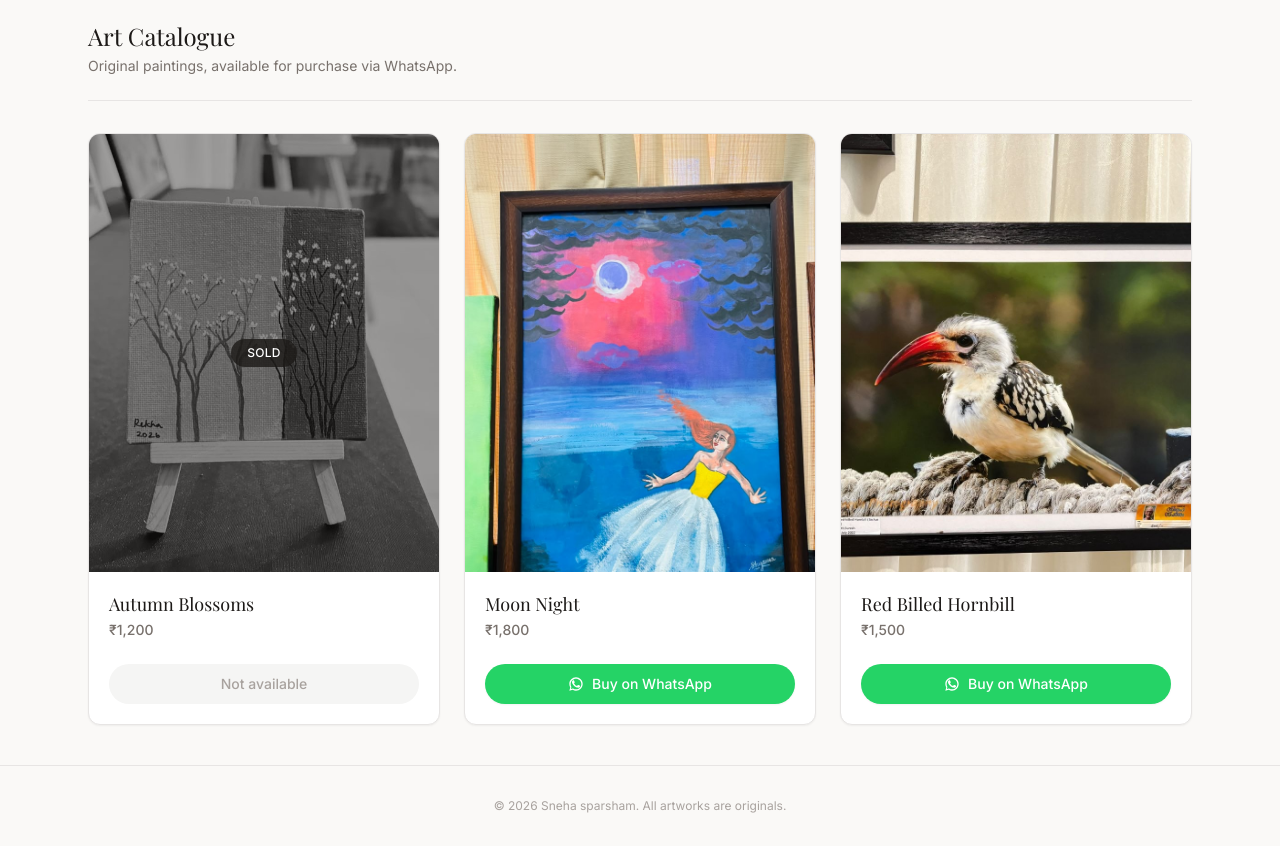
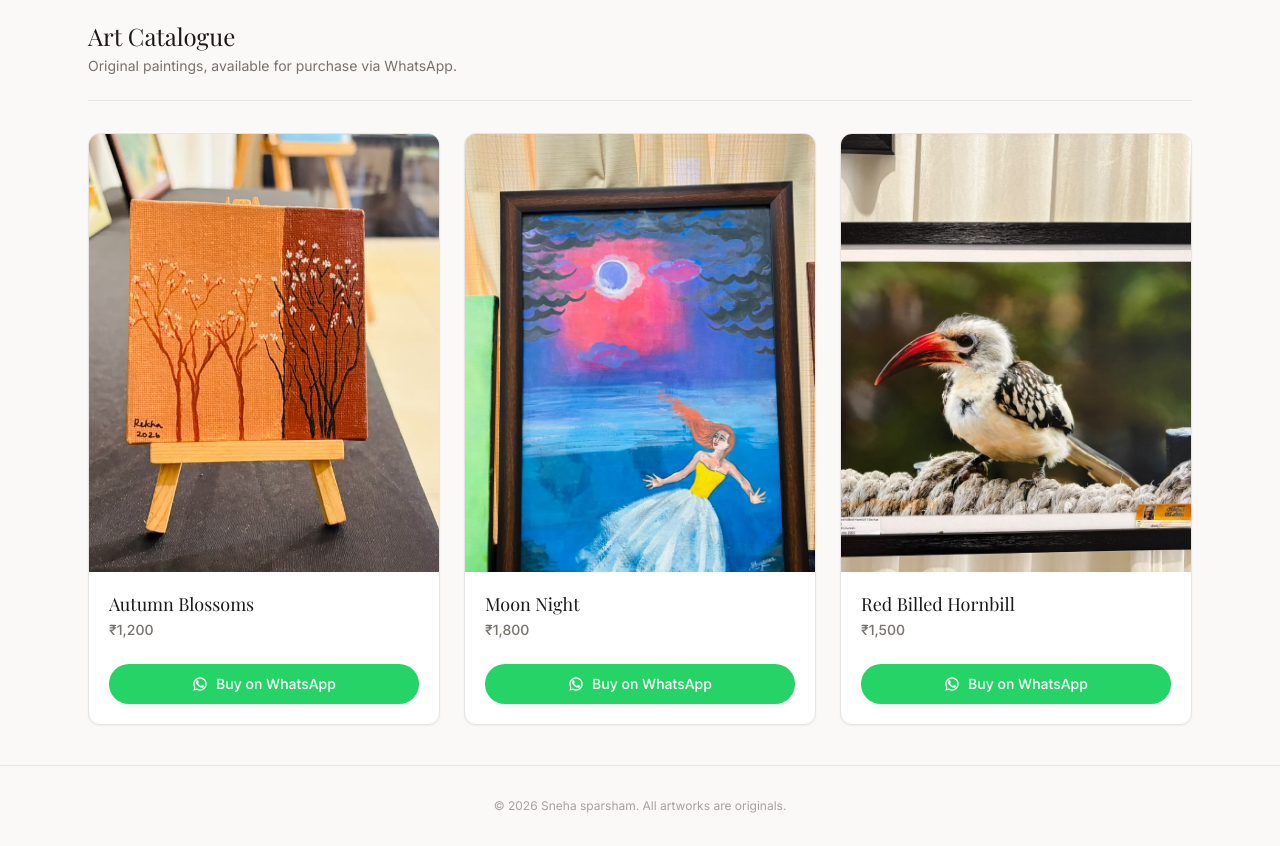
Before and after one commit to jasilmohmd/Art-catalogue, a Next.js app: page / in a window 1280 px wide. Shown: the part 820-1666 px from the top of the page. Built offline with nearby package versions, Linux system fonts and the light colour scheme; a web font is replaced by a local one.

Commit message:
chore: mark Autumn Blossoms available

```diff
--- a/data/artworks.ts
+++ b/data/artworks.ts
@@ -13,8 +13,8 @@ export const artworks: Artwork[] = [
     id: "autumn-blossoms",
     name: "Autumn Blossoms",
     price: 1200,
-    image: "/artworks/autumn_blossoms-1200-sold.jpeg",
-    available: false,
+    image: "/artworks/autumn_blossoms-1200.jpeg",
+    available: true,
   },
   {
     id: "moon-night",
```
Also changed, not shown: public/artworks/autumn_blossoms-1200.jpeg (renamed from public/artworks/autumn_blossoms-1200-sold.jpeg).
